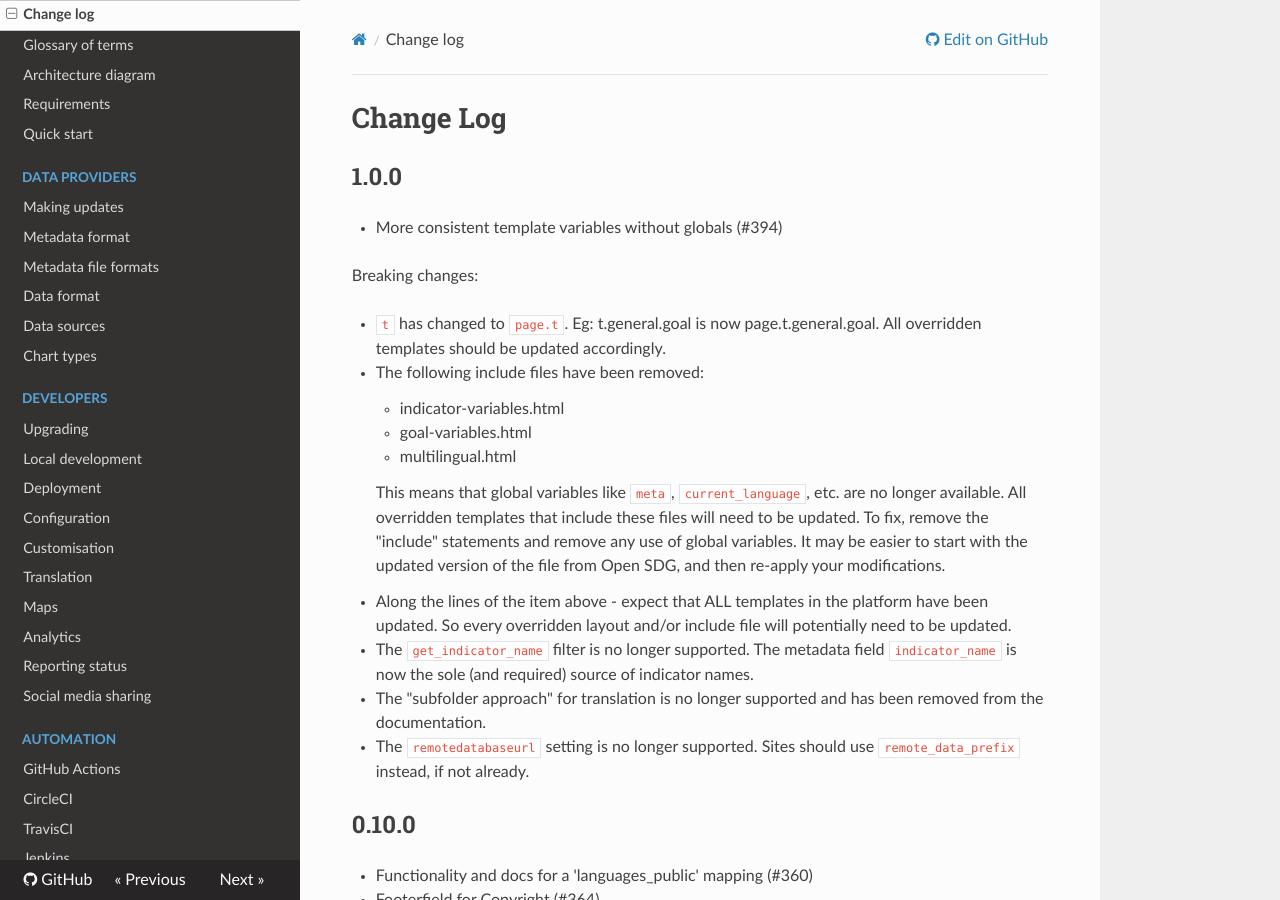
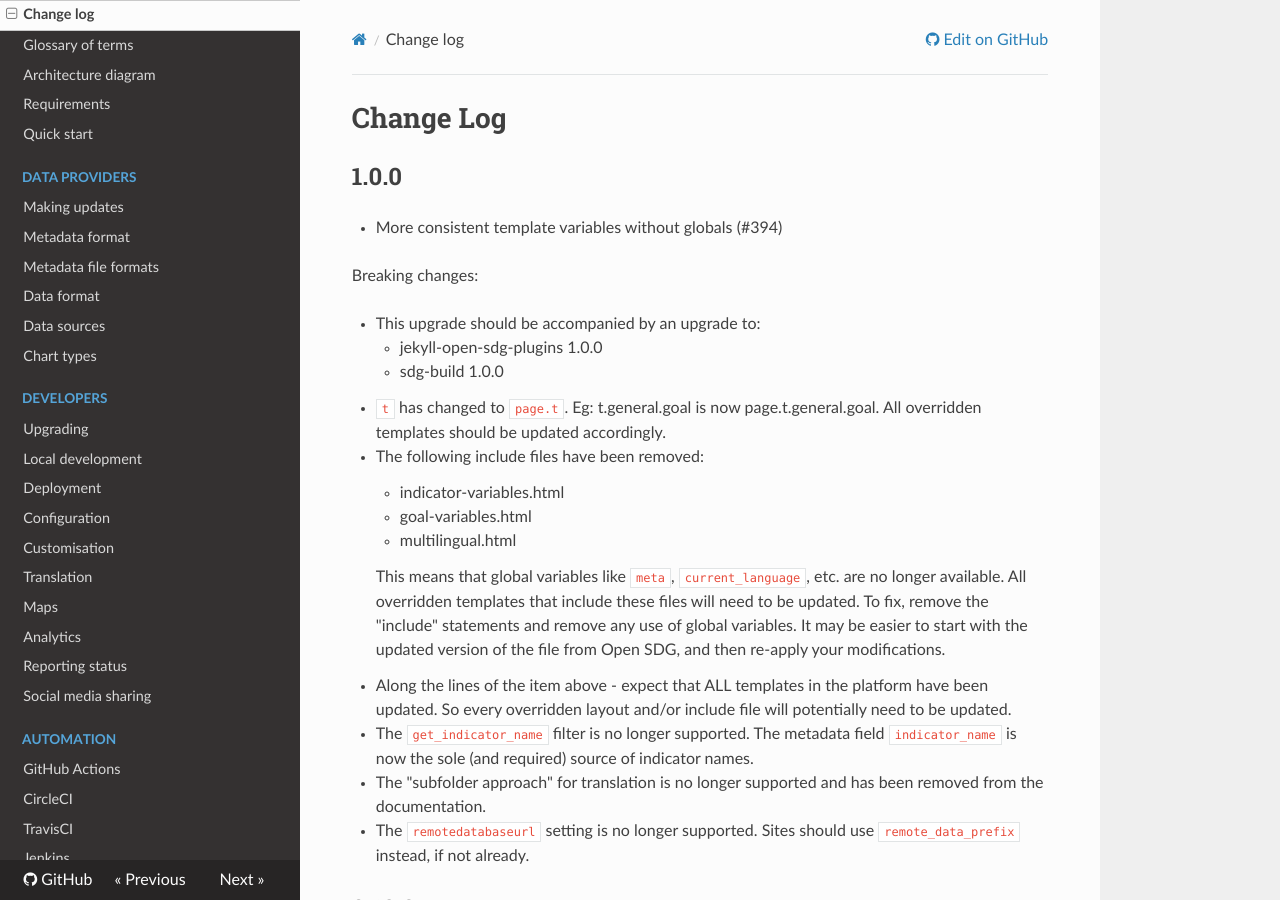
Before and after one commit to open-sdg/open-sdg, an MkDocs documentation site: the page built from docs/changelog.md, in a window 1280 px wide and 900 px high. Built offline with MkDocs 1.6.1, drawn with Linux system fonts in a browser that asks for light colours; nearby versions of some CDN libraries; old or Windows-style settings are respelled for this version of MkDocs.

Commit message:
Mention upgrades of sdg-build and jekyll-open-sdg-plugins

```diff
--- a/docs/changelog.md
+++ b/docs/changelog.md
@@ -6,7 +6,9 @@
 
 Breaking changes:
 
-
+* This upgrade should be accompanied by an upgrade to:
+    * jekyll-open-sdg-plugins 1.0.0
+    * sdg-build 1.0.0
 * `t` has changed to `page.t`. Eg: t.general.goal is now page.t.general.goal. All overridden templates should be updated accordingly.
 * The following include files have been removed:
     * indicator-variables.html
```
